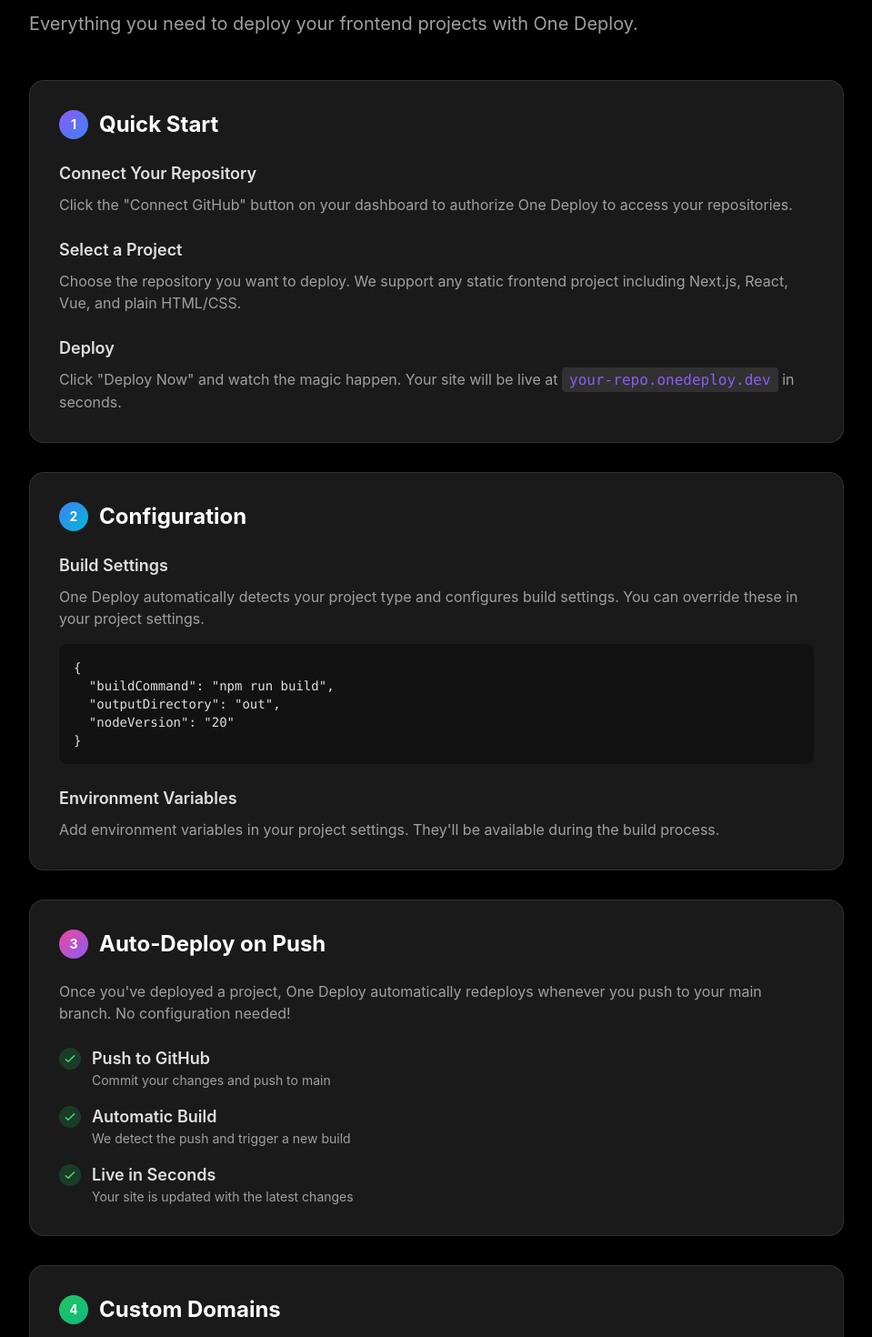
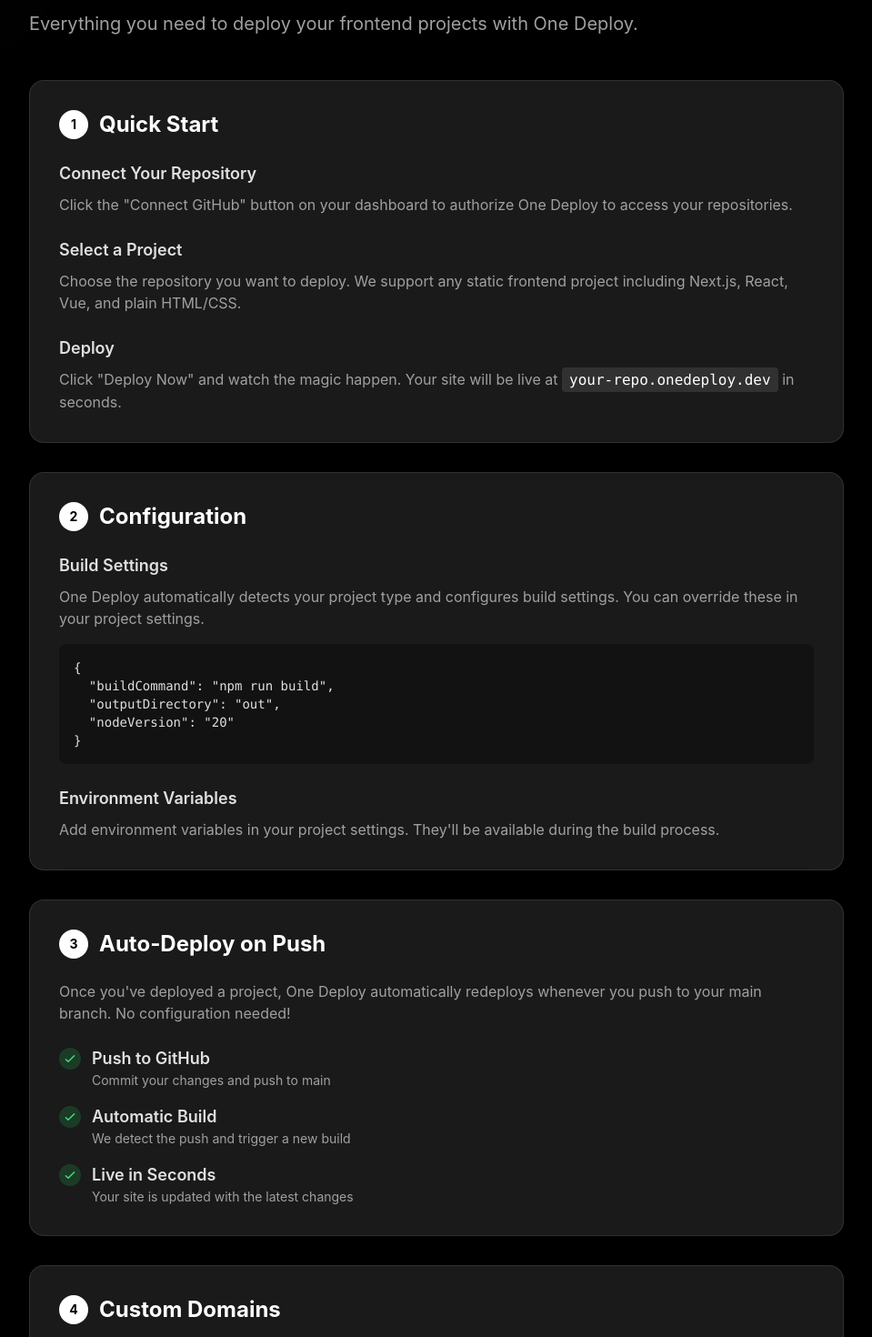
Before and after one commit to zakisheriff/One-Deploy, a Next.js app: page /docs in a window 1280 px wide. Shown: the part 180-1650 px from the top of the page at 91% size, without its empty margins (160-1119 px from the left). Built offline with nearby package versions, Linux system fonts and the light colour scheme; no server answers.

Commit message:
Update UI to strict black and white theme - remove all gradients

```diff
--- a/app/components/DeployButton.tsx
+++ b/app/components/DeployButton.tsx
@@ -168,11 +168,11 @@
 
         switch (deployState) {
             case 'deploying':
-                return `${baseClasses} bg-gradient-to-r from-accent-purple to-accent-blue text-white opacity-80 cursor-wait`;
+                return `${baseClasses} bg-white/80 text-black opacity-80 cursor-wait`;
             case 'success':
-                return `${baseClasses} bg-gradient-to-r from-green-500 to-emerald-500 text-white`;
+                return `${baseClasses} bg-white text-black`;
             case 'error':
-                return `${baseClasses} bg-gradient-to-r from-red-500 to-rose-500 text-white`;
+                return `${baseClasses} bg-gray-500 text-white`;
             default:
                 return `${baseClasses} accent-button hover:scale-[1.02] active:scale-[0.98]`;
         }
--- a/app/components/Navigation.tsx
+++ b/app/components/Navigation.tsx
@@ -133,7 +133,7 @@
                                         className="w-full h-full object-cover"
                                     />
                                 ) : (
-                                    <div className="w-full h-full bg-accent-purple flex items-center justify-center text-white font-bold text-sm">
+                                    <div className="w-full h-full bg-white flex items-center justify-center text-black font-bold text-sm">
                                         {user.name?.charAt(0) || 'U'}
                                     </div>
                                 )}
--- a/app/docs/page.tsx
+++ b/app/docs/page.tsx
@@ -53,7 +53,7 @@
                     {/* Quick start section */}
                     <section className="glass-panel p-8 mb-8">
                         <h2 className="text-2xl font-bold text-textPrimary mb-6 flex items-center gap-3">
-                            <span className="w-8 h-8 rounded-full bg-gradient-to-br from-accent-purple to-accent-blue flex items-center justify-center text-sm">
+                            <span className="w-8 h-8 rounded-full bg-white text-black flex items-center justify-center text-sm font-bold">
                                 1
                             </span>
                             Quick Start
@@ -86,7 +86,7 @@
                                 </h3>
                                 <p className="text-textMuted">
                                     Click &quot;Deploy Now&quot; and watch the magic happen. Your site will be live
-                                    at <code className="px-2 py-1 rounded bg-glass-light text-accent-purple">your-repo.onedeploy.dev</code> in seconds.
+                                    at <code className="px-2 py-1 rounded bg-glass-light text-white">your-repo.onedeploy.dev</code> in seconds.
                                 </p>
                             </div>
                         </div>
@@ -95,7 +95,7 @@
                     {/* Configuration section */}
                     <section className="glass-panel p-8 mb-8">
                         <h2 className="text-2xl font-bold text-textPrimary mb-6 flex items-center gap-3">
-                            <span className="w-8 h-8 rounded-full bg-gradient-to-br from-accent-blue to-accent-cyan flex items-center justify-center text-sm">
+                            <span className="w-8 h-8 rounded-full bg-white text-black flex items-center justify-center text-sm font-bold">
                                 2
                             </span>
                             Configuration
@@ -135,7 +135,7 @@
                     {/* Auto-deploy section */}
                     <section className="glass-panel p-8 mb-8">
                         <h2 className="text-2xl font-bold text-textPrimary mb-6 flex items-center gap-3">
-                            <span className="w-8 h-8 rounded-full bg-gradient-to-br from-accent-pink to-accent-purple flex items-center justify-center text-sm">
+                            <span className="w-8 h-8 rounded-full bg-white text-black flex items-center justify-center text-sm font-bold">
                                 3
                             </span>
                             Auto-Deploy on Push
@@ -188,7 +188,7 @@
                     {/* Custom domains section */}
                     <section className="glass-panel p-8">
                         <h2 className="text-2xl font-bold text-textPrimary mb-6 flex items-center gap-3">
-                            <span className="w-8 h-8 rounded-full bg-gradient-to-br from-green-500 to-emerald-500 flex items-center justify-center text-sm">
+                            <span className="w-8 h-8 rounded-full bg-white text-black flex items-center justify-center text-sm font-bold">
                                 4
                             </span>
                             Custom Domains
@@ -212,7 +212,7 @@
                                     <tr>
                                         <td className="py-1">CNAME</td>
                                         <td className="py-1">www</td>
-                                        <td className="py-1 text-accent-purple">your-project.onedeploy.dev</td>
+                                        <td className="py-1 text-white">your-project.onedeploy.dev</td>
                                     </tr>
                                 </tbody>
                             </table>
--- a/app/loading.tsx
+++ b/app/loading.tsx
@@ -13,7 +13,7 @@
             {/* Animated Logo */}
             <div className="relative">
                 {/* Glow ring */}
-                <div className="absolute inset-0 w-20 h-20 rounded-full bg-gradient-to-r from-accent-purple to-accent-blue blur-xl opacity-50 animate-pulse" />
+                <div className="absolute inset-0 w-20 h-20 rounded-full bg-white/20 blur-xl opacity-50 animate-pulse" />
 
                 {/* Logo circle */}
                 <div className="relative w-20 h-20 rounded-full bg-white flex items-center justify-center animate-pulse">
--- a/app/project/[name]/ProjectContent.tsx
+++ b/app/project/[name]/ProjectContent.tsx
@@ -304,7 +304,7 @@
                         <div className="flex flex-col sm:flex-row sm:items-center sm:justify-between gap-4">
                             {/* Project name with icon */}
                             <div className="flex items-center gap-4">
-                                <div className="w-14 h-14 rounded-xl bg-gradient-to-br from-accent-purple/20 to-accent-blue/20 border border-white/10 flex items-center justify-center">
+                                <div className="w-14 h-14 rounded-xl bg-white/10 border border-white/10 flex items-center justify-center">
                                     <svg className="w-7 h-7 text-white" fill="none" viewBox="0 0 24 24" stroke="currentColor">
                                         <path strokeLinecap="round" strokeLinejoin="round" strokeWidth={2} d="M3 7v10a2 2 0 002 2h14a2 2 0 002-2V9a2 2 0 00-2-2h-6l-2-2H5a2 2 0 00-2 2z" />
                                     </svg>
--- a/app/styles/globals.css
+++ b/app/styles/globals.css
@@ -35,7 +35,7 @@
 
   /* Custom selection colors */
   ::selection {
-    @apply bg-accent-purple/30 text-textPrimary;
+    @apply bg-white/20 text-white;
   }
 
   /* Scrollbar styling for dark theme */
@@ -211,7 +211,7 @@
 
   /* Text gradient */
   .text-gradient {
-    @apply bg-gradient-to-r from-accent-purple via-accent-pink to-accent-blue bg-clip-text text-transparent;
+    @apply bg-gradient-to-r from-white via-gray-200 to-gray-400 bg-clip-text text-transparent;
   }
 
   /* Hide scrollbar but keep functionality */
```
